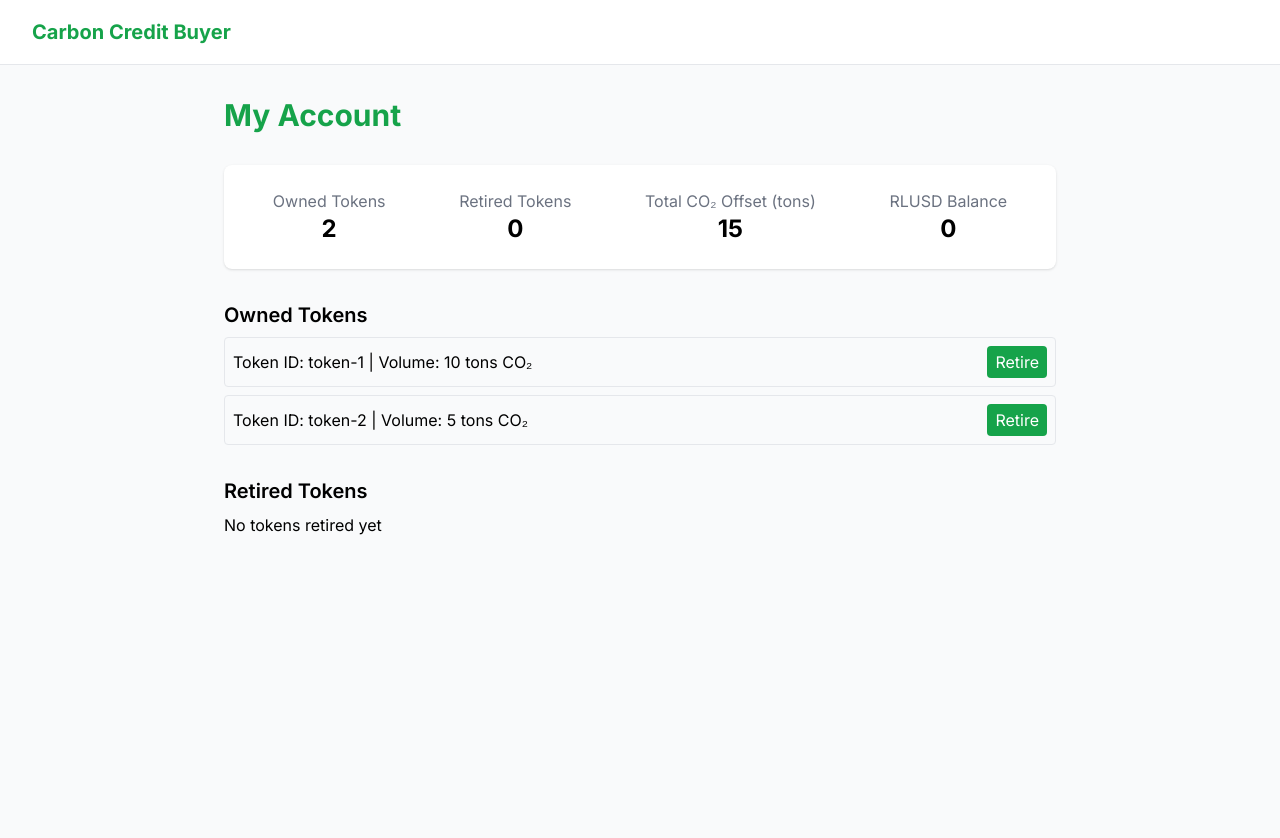
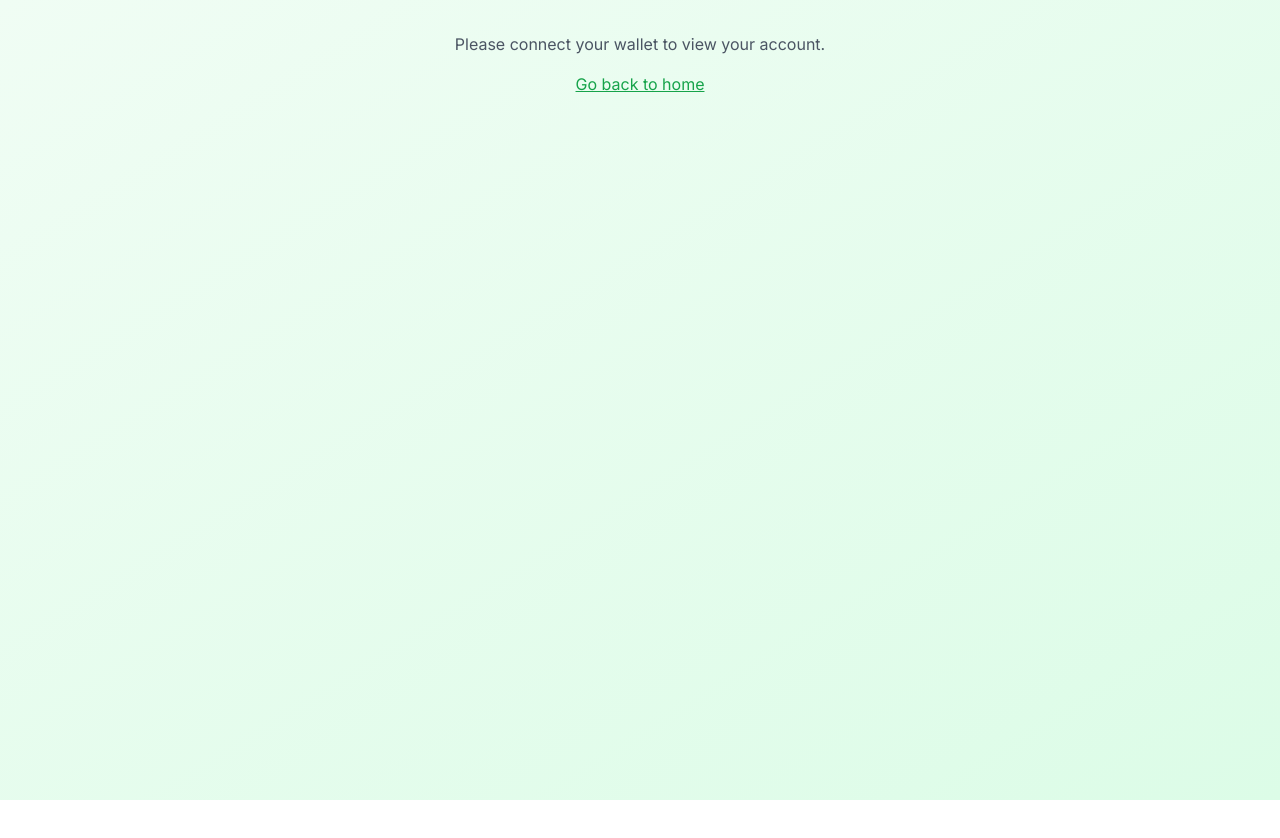
Before and after one commit to bachng0111/nusfintechsummit2026-multicultural, a Next.js app: page /buyer/account in a window 1280 px wide. Shown: the top 838 px of the page. After the commit the page ends 800 px from the top, so only its background shows below. Built offline with nearby package versions, Linux system fonts and the light colour scheme.

Commit message:
Add account creation for dev testing

```diff
--- a/src/app/buyer/account/page.tsx
+++ b/src/app/buyer/account/page.tsx
@@ -1,81 +1,130 @@
 'use client';
 
-import { useState } from 'react';
-import AccountInfo from '@/components/buyer/AccountInfo';
+import { useEffect, useState } from 'react';
 import { useWallet } from '@/components/XRPLProvider';
+import Link from 'next/link';
+import * as xrpl from 'xrpl';
 
-interface Token {
-  id: string;
-  metadata: {
-    volumeTonsCO2: number;
-  };
-  retired?: boolean;
+interface TokenBalance {
+  currency: string;
+  value: string;
+  issuer: string;
 }
 
 export default function BuyerAccountPage() {
-  const { balance } = useWallet();
-  const [ownedTokens, setOwnedTokens] = useState<Token[]>([
-    { id: 'token-1', metadata: { volumeTonsCO2: 10 } },
-    { id: 'token-2', metadata: { volumeTonsCO2: 5 } },
-  ]);
-  const [retiredTokens, setRetiredTokens] = useState<Token[]>([]);
+  const { address, balance, isConnected, connectNewWallet, getClient } = useWallet();
 
-  const totalVolume = ownedTokens.reduce((sum, t) => sum + t.metadata.volumeTonsCO2, 0) +
-                      retiredTokens.reduce((sum, t) => sum + t.metadata.volumeTonsCO2, 0);
+  const [tokens, setTokens] = useState<TokenBalance[]>([]);
+  const [loading, setLoading] = useState(false);
+  const [error, setError] = useState<string | null>(null);
 
-  // Example function to "retire" a token
-  const retireToken = (tokenId: string) => {
-    const token = ownedTokens.find((t) => t.id === tokenId);
-    if (!token) return;
-    setOwnedTokens(ownedTokens.filter((t) => t.id !== tokenId));
-    setRetiredTokens([...retiredTokens, { ...token, retired: true }]);
+  const fetchAccountTokens = async () => {
+    if (!address) return;
+
+    setLoading(true);
+    setError(null);
+
+    try {
+      const client = await getClient();
+
+      const res = await client.request({
+        command: 'account_lines',
+        account: address,
+      });
+
+      await client.disconnect();
+
+      const balances: TokenBalance[] = res.result.lines.map(line => ({
+        currency: line.currency,
+        value: line.balance,
+        issuer: line.account,
+      }));
+
+      setTokens(balances);
+    } catch (err) {
+      console.error(err);
+      setError('Failed to load account tokens');
+    } finally {
+      setLoading(false);
+    }
   };
+
+  useEffect(() => {
+    if (isConnected) {
+      fetchAccountTokens();
+    }
+  }, [isConnected, address]);
+
+  const rlusdBalance = tokens.find(t => t.currency === 'RLUSD');
+
+  if (!isConnected) {
+    return (
+      <div className="p-8 max-w-xl mx-auto text-center">
+        <p className="text-gray-600 mb-4">
+          Please connect your wallet to view your account.
+        </p>
+        <Link
+          href="/"
+          className="text-green-600 underline"
+        >
+          Go back to home
+        </Link>
+      </div>
+    );
+  }
+
 
   return (
     <div className="p-8 max-w-4xl mx-auto space-y-8">
-      <h1 className="text-3xl font-bold text-green-600">My Account</h1>
+      <h1 className="text-3xl font-bold">My Account</h1>
 
-      <AccountInfo
-        ownedCount={ownedTokens.length}
-        retiredCount={retiredTokens.length}
-        totalVolume={totalVolume}
-        rlusdBalance={balance ? parseFloat(balance) : 0}
-      />
-
-      <div className="mt-6">
-        <h2 className="text-xl font-semibold mb-2">Owned Tokens</h2>
-        {ownedTokens.length === 0 ? (
-          <p>No tokens owned yet</p>
-        ) : (
-          <ul className="space-y-2">
-            {ownedTokens.map((t) => (
-              <li key={t.id} className="flex justify-between items-center p-2 border rounded">
-                <span>Token ID: {t.id} | Volume: {t.metadata.volumeTonsCO2} tons CO₂</span>
-                <button
-                  className="px-2 py-1 bg-green-600 text-white rounded hover:bg-green-700"
-                  onClick={() => retireToken(t.id)}
-                >
-                  Retire
-                </button>
-              </li>
-            ))}
-          </ul>
-        )}
+      {/* Wallet Info */}
+      <div className="bg-white p-6 rounded-lg shadow grid grid-cols-1 md:grid-cols-3 gap-4">
+        <div>
+          <p className="text-gray-500 text-sm">Wallet Address</p>
+          <p className="font-mono text-sm break-all">{address}</p>
+        </div>
+        <div>
+          <p className="text-gray-500 text-sm">XRP Balance</p>
+          <p className="text-xl font-bold">
+            {balance ? Number(balance).toFixed(2) : '0'}
+          </p>
+        </div>
+        <div>
+          <p className="text-gray-500 text-sm">RLUSD Balance</p>
+          <p className="text-xl font-bold">
+            {rlusdBalance ? rlusdBalance.value : '0'}
+          </p>
+        </div>
       </div>
 
-      <div className="mt-6">
-        <h2 className="text-xl font-semibold mb-2">Retired Tokens</h2>
-        {retiredTokens.length === 0 ? (
-          <p>No tokens retired yet</p>
-        ) : (
-          <ul className="space-y-2">
-            {retiredTokens.map((t) => (
-              <li key={t.id} className="p-2 border rounded bg-gray-100">
-                Token ID: {t.id} | Volume: {t.metadata.volumeTonsCO2} tons CO₂
-              </li>
-            ))}
-          </ul>
+      {/* Token List */}
+      <div>
+        <h2 className="text-xl font-semibold mb-4">Owned Tokens</h2>
+
+        {loading && <p className="text-gray-500">Loading tokens…</p>}
+        {error && <p className="text-red-600">{error}</p>}
+
+        {!loading && tokens.length === 0 && (
+          <p className="text-gray-500">No tokens found.</p>
         )}
+
+        <div className="space-y-3">
+          {tokens.map((token, idx) => (
+            <div
+              key={idx}
+              className="bg-white p-4 rounded-lg shadow flex justify-between items-center"
+            >
+              <div>
+                <p className="font-semibold">{token.currency}</p>
+                <p className="text-xs text-gray-500 font-mono">
+                  Issuer: {token.issuer.slice(0, 6)}…{token.issuer.slice(-4)}
+                </p>
+              </div>
+              <p className="font-bold">{token.value}</p>
+            </div>
+          ))}
+        </div>
       </div>
     </div>
   );
--- a/src/app/layout.tsx
+++ b/src/app/layout.tsx
@@ -1,37 +1,27 @@
-import type { Metadata } from 'next';
-import { Inter } from 'next/font/google';
-import './globals.css';
+import type { Metadata } from 'next'
+import { Inter } from 'next/font/google'
+import './globals.css'
+import { XRPLProvider } from '@/components/XRPLProvider'
 
-const inter = Inter({ subsets: ['latin'] });
+const inter = Inter({ subsets: ['latin'] })
 
 export const metadata: Metadata = {
-  title: 'Carbon Credit Buyer - XRPL',
-  description: 'Buy and retire tokenized carbon credits',
-};
-
-interface RootLayoutProps {
-  children: React.ReactNode;
+  title: 'CarbonLedger - Issuer Portal',
+  description: 'Tokenize Real World Carbon Assets on XRPL',
 }
 
-export default function RootLayout({ children }: RootLayoutProps) {
+export default function RootLayout({
+  children,
+}: {
+  children: React.ReactNode
+}) {
   return (
     <html lang="en">
       <body className={inter.className}>
-        <nav className="bg-white shadow-sm border-b">
-          <div className="max-w-7xl mx-auto px-4 sm:px-6 lg:px-8">
-            <div className="flex justify-between h-16 items-center">
-              <div className="flex items-center space-x-8">
-                <span className="text-xl font-bold text-green-600">
-                  Carbon Credit Buyer
-                </span>
-              </div>
-            </div>
-          </div>
-        </nav>
-        <main className="min-h-screen bg-gray-50">
+        <XRPLProvider>
           {children}
-        </main>
+        </XRPLProvider>
       </body>
     </html>
-  );
+  )
 }
--- a/src/app/page.tsx
+++ b/src/app/page.tsx
@@ -1,20 +1,53 @@
-import Link from 'next/link';
+'use client';
+
+import { useState, useEffect } from 'react';
+import { useRouter } from 'next/navigation';
+import { useWallet } from '@/components/XRPLProvider';
+import * as xrpl from 'xrpl';
 
 export default function HomePage() {
+  const { isConnected, connectNewWallet, connectFromSeed, isConnecting } = useWallet();
+  const [seed, setSeed] = useState('');
+  const router = useRouter();
+
+  // Redirect if already connected
+  useEffect(() => {
+    if (isConnected) {
+      router.push('/buyer/account');
+    }
+  }, [isConnected, router]);
+
+  const handleCreateWallet = async () => {
+    try {
+      // Generate locally to show seed in console
+      const testWallet = xrpl.Wallet.generate();
+      console.log('💡 Devnet Wallet Seed (keep private!):', testWallet.seed);
+      console.log('Classic Address:', testWallet.classicAddress);
+
+      // Use your XRPLProvider method to actually create/connect wallet
+      await connectNewWallet();
+
+      // After connection, redirect
+      router.push('/buyer/account');
+    } catch (err) {
+      console.error('Failed to create wallet:', err);
+    }
+  };
+
   return (
-    <div className="p-8 space-y-4">
-      <h1 className="text-3xl font-bold text-green-600">
-        Welcome to Carbon Credit Buyer
-      </h1>
-      <p className="text-gray-700">
-        Start exploring tokenized carbon credits.
+    <div className="p-8 max-w-md mx-auto space-y-6">
+      <h1 className="text-2xl font-bold">Connect Wallet (Devnet)</h1>
+
+      <button
+        onClick={handleCreateWallet}
+        disabled={isConnecting}
+        className="w-full py-3 bg-blue-600 text-white rounded-lg"
+      >
+        {isConnecting ? 'Creating Wallet...' : 'Create Test Wallet'}
+      </button>
+      <p className="text-xs text-gray-500">
+        Devnet only. Do NOT use real wallets.
       </p>
-
-      <Link href="/buyer/account">
-        <button className="px-4 py-2 bg-blue-600 text-white rounded hover:bg-blue-700">
-          Go to My Account
-        </button>
-      </Link>
     </div>
   );
 }
```
Also changed, not shown: src/app/buyer/page.tsx (deleted), src/components/XRPLProvider.tsx (line endings or trailing spaces).
